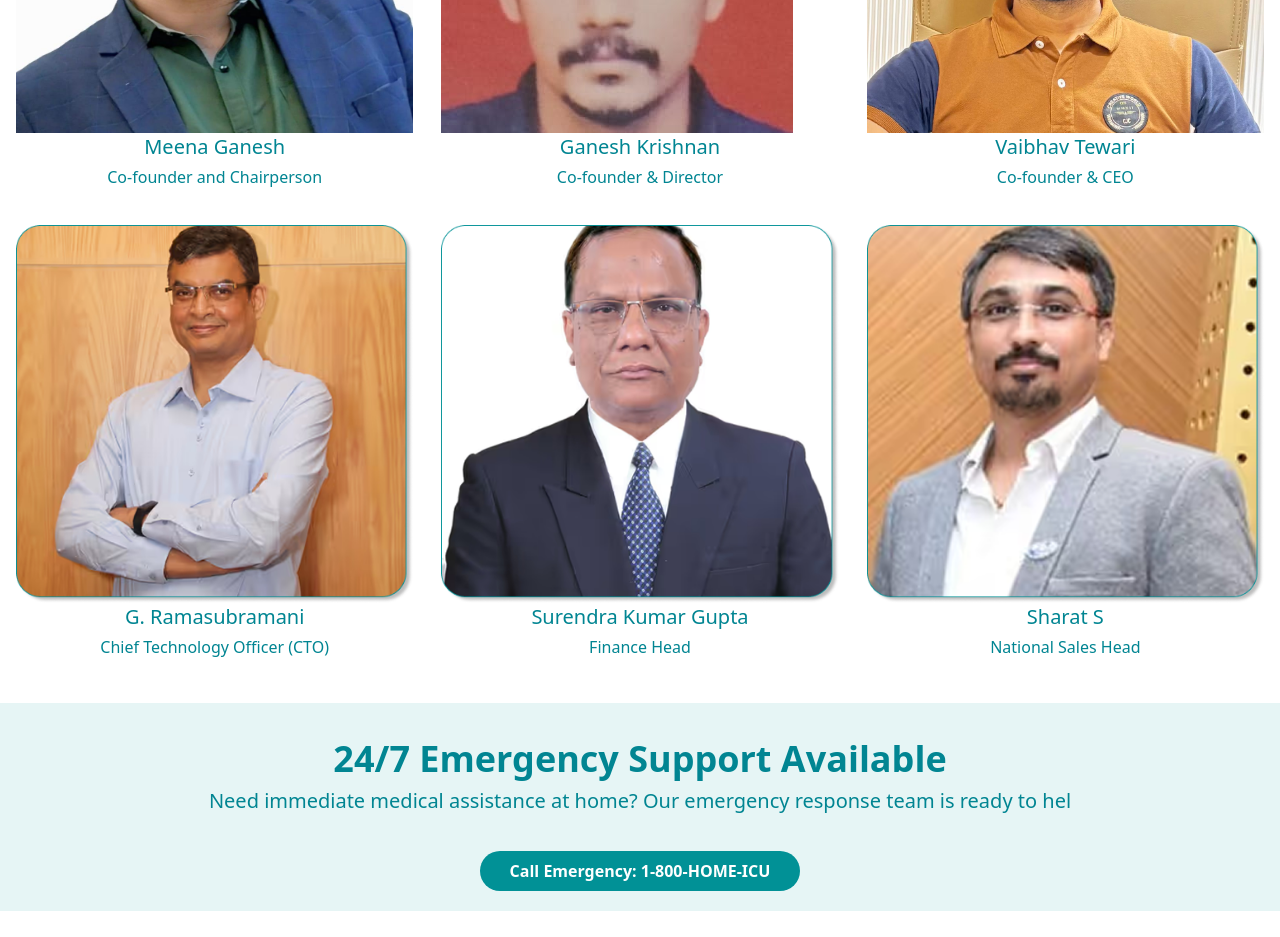
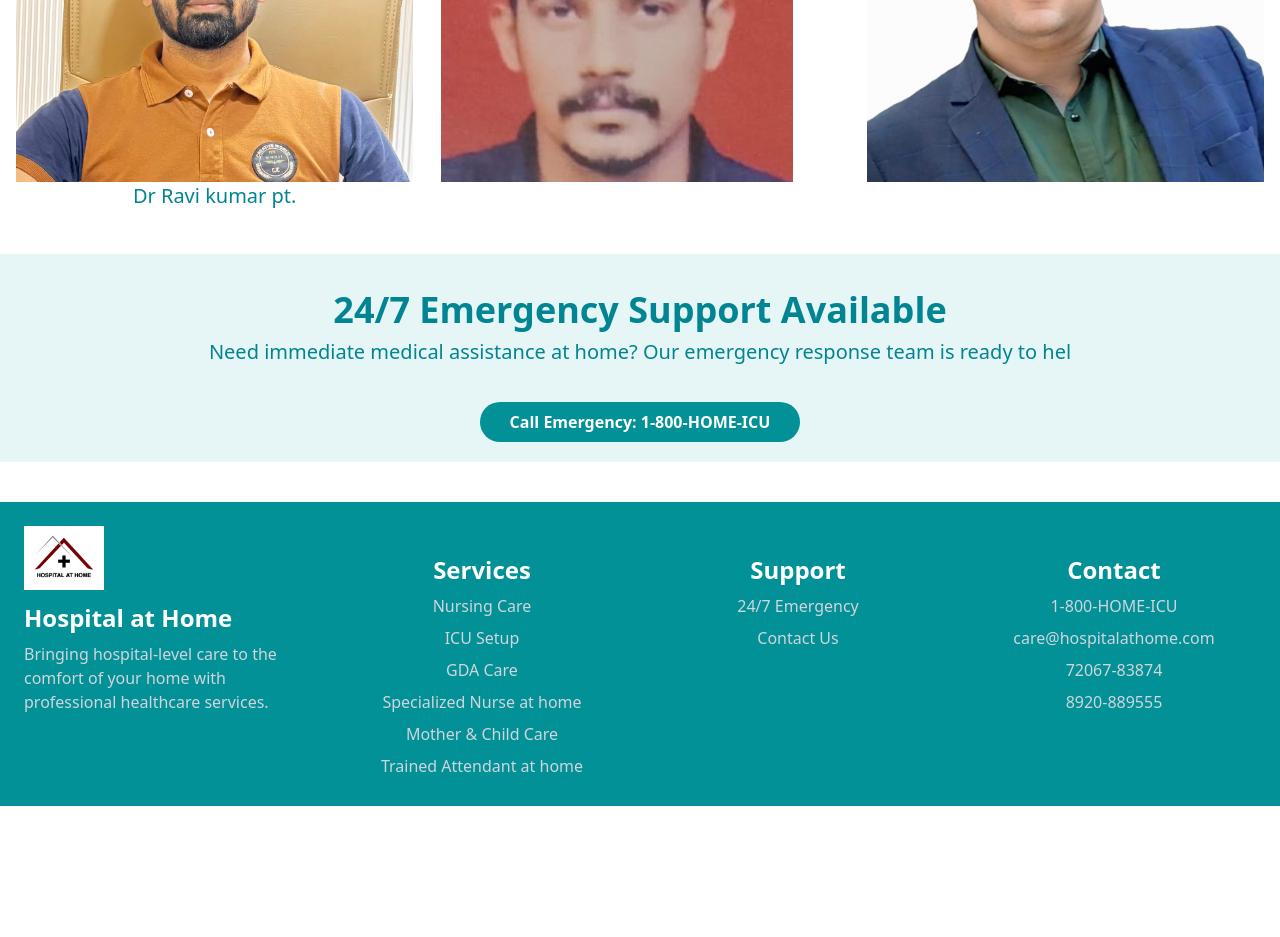
Before and after one commit to ankitWork2001/hospital, a React (Vite) app: page /About in a window 1280 px wide. Shown: the part 1860-2797 px from the top of the page. After the commit the page ends 2666 px from the top, so only its background shows below. Built offline with nearby package versions, Linux system fonts and the light colour scheme.

Commit message:
update code add new button link and whatapp button add remove extra img and  add contact number foter and services and setup responsive

```diff
--- a/src/App.jsx
+++ b/src/App.jsx
@@ -9,6 +9,11 @@ function App() {
   return (
     <>
     <Navbar/>
+     <div className='sticky top-110 flex justify-end z-50 '>
+      <a title='How can i help you' target='_blank' href="https://wa.me/917206783874">
+      <img className=' bg-green-500 rounded-full p-2 w-15 me-2.5 cursor-pointer animate-bounce' src="https://upload.wikimedia.org/wikipedia/commons/thumb/6/6b/WhatsApp.svg/1022px-WhatsApp.svg.png" alt="" /></a>
+
+      </div>
     <AllRoute/>
     <Foter/>
     </>
--- a/src/component/foter/Foter.jsx
+++ b/src/component/foter/Foter.jsx
@@ -9,19 +9,25 @@ const Foter = () => {
                     <p className='text-gray-300 pt-2'>Bringing hospital-level care to the comfort of your home with professional healthcare services.</p>
                 </div>
                 <div className='p-3 text-center'>
-                    <p className='pt-16 text-2xl text-white font-semibold cursor-pointer'>Services</p>
-                    <p className='text-gray-300 pt-2  cursor-pointer'>ICU at Home</p>
+                    <p className='pt-6 text-2xl text-white font-semibold cursor-pointer'>Services</p>
                     <p className='text-gray-300 pt-2  cursor-pointer'>Nursing Care</p>
+                    <p className='text-gray-300 pt-2  cursor-pointer'>ICU Setup</p>
+                    <p className='text-gray-300 pt-2  cursor-pointer'>GDA Care</p>
+                    <p className='text-gray-300 pt-2  cursor-pointer'>Specialized Nurse at home</p>
+                    <p className='text-gray-300 pt-2  cursor-pointer'>Mother & Child Care</p>
+                    <p className='text-gray-300 pt-2  cursor-pointer'>Trained Attendant at home</p>
                 </div>
                 <div className='p-3 text-center'>
-                    <p className='pt-16 text-2xl text-white font-semibold cursor-pointer'>Support</p>
+                    <p className='pt-6 text-2xl text-white font-semibold cursor-pointer'>Support</p>
                     <p className='text-gray-300 pt-2 cursor-pointer'>24/7 Emergency</p>
                     <p className='text-gray-300 pt-2 cursor-pointer'>Contact Us</p>
                 </div>
                 <div className='p-3 text-center'>
-                    <p className='pt-16 text-2xl text-white font-semibold cursor-pointer'>Contact</p>
+                    <p className='pt-6 text-2xl text-white font-semibold cursor-pointer'>Contact</p>
                     <p className='text-gray-300 pt-2 cursor-pointer'>1-800-HOME-ICU</p>
                     <p className='text-gray-300 pt-2 cursor-pointer'>care@hospitalathome.com</p>
+                    <p className='text-gray-300 pt-2 cursor-pointer'>72067-83874</p>
+                    <p className='text-gray-300 pt-2 cursor-pointer'>8920-889555</p>
                 </div>
             </div>
         </div>
--- a/src/component/navbar/Navbar.jsx
+++ b/src/component/navbar/Navbar.jsx
@@ -78,7 +78,7 @@ const Navbar = () => {
                         <p className="flex items-center gap-2 pt-2"><IoIosCall className="text-xl" /> 72067-83874</p>
                         <p className="flex items-center gap-2 pt-2"> <IoIosCall className="text-xl" /> 8920-889555</p>
                     </div>}
-                    <a href="https://wa.me/917206783874">
+                    <a target="_blank" href="https://wa.me/917206783874">
                     <button className="nav-button flex items-center gap-2">
                         WhatsApp <IoLogoWhatsapp className="text-green-500 text-xl" />
                     </button></a>
@@ -104,16 +104,16 @@ const Navbar = () => {
                         </div>
                     </div>
                     <div className="md:hidden">
-                        <button className="border w-full rounded-full flex justify-center gap-2 items-center px-4 py-1.5 text-amber-600">
+                        <button className="border w-full rounded-full flex justify-center gap-2 items-center px-4 py-1.5 text-amber-600 mt-2">
                             Email <MdEmail />
                         </button>
                     </div>
                     <div className="relative">
-                    <button onClick={()=>setCallOpen(!callOpen)}  className="w-full border rounded-xl py-2 mt-2 flex justify-center items-center gap-2 text-amber-600 ">
+                    <button onClick={()=>setCallOpen(!callOpen)}  className="w-full border rounded-xl py-2 mt-2 flex justify-center items-center gap-2 text-amber-600">
                         Book Now <IoIosCall className="text-xl" />
                     </button>
                     <a href="https://wa.me/917206783874">
-                    <button className="nav-button flex items-center gap-2">
+                    <button className="nav-button flex items-center gap-2 mt-2">
                         WhatsApp <IoLogoWhatsapp className="text-green-500 text-xl" />
                     </button></a>
                      { callOpen&& <div className="bg-white rounded-2xl absolute top-14 shadow-2xl p-5 z-50">
--- a/src/component/pages/aboutpage/AboutTeam.jsx
+++ b/src/component/pages/aboutpage/AboutTeam.jsx
@@ -1,10 +1,7 @@
 import React from 'react'
-import teammemberimg1 from "../../../assets/aboutimg/Team-member 1.jpg"
+import teammemberimg1 from "../../../assets/aboutimg/Team-member 3.jpg"
 import teammemberimg2 from "../../../assets/aboutimg/Team-member 2.jpg"
-import teammemberimg3 from "../../../assets/aboutimg/Team-member 3.jpg"
-import teammemberimg4 from "../../../assets/aboutimg/Rectangle 4520.png"
-import teammemberimg5 from "../../../assets/aboutimg/Rectangle 4521.png"
-import teammemberimg6 from "../../../assets/aboutimg/Rectangle 4522.png"
+import teammemberimg3 from "../../../assets/aboutimg/Team-member 1.jpg"
 
 const AboutTeam = () => {
   return (
@@ -17,36 +14,19 @@ const AboutTeam = () => {
           <div className='w-full md:h-90 overflow-hidden'>
             <img src={teammemberimg1} alt="" />
           </div>
-          <p className='text-xl text-center font-medium'>Meena Ganesh</p>
-          <p className='text-center pt-1'>Co-founder and Chairperson</p>
+          <p className='text-xl text-center font-medium'>Dr Ravi kumar pt.</p>
         </div>
         <div className='mt-2 p-1'>
           <div className='w-full md:h-90 overflow-hidden'>
             <img src={teammemberimg2} alt="" />
-          </div>            <p className='text-xl text-center font-medium'>Ganesh Krishnan</p>
-          <p className='text-center pt-1'>Co-founder & Director</p>
+          </div>
         </div>
         <div className='mt-2 p-1'>
           <div className='w-full md:h-90 overflow-hidden'>
             <img src={teammemberimg3} alt="" />
-          </div>            <p className='text-xl text-center font-medium'>Vaibhav Tewari</p>
-          <p className='text-center pt-1'>Co-founder & CEO</p>
+          </div>
         </div>
-        <div className='mt-2 p-1'>
-          <img src={teammemberimg4} alt="" />
-          <p className='text-xl text-center font-medium'>G. Ramasubramani</p>
-          <p className='text-center pt-1'>Chief Technology Officer (CTO)</p>
-        </div>
-        <div className='mt-2 p-1'>
-          <img src={teammemberimg5} alt="" />
-          <p className='text-xl text-center font-medium'>Surendra Kumar Gupta</p>
-          <p className='text-center pt-1'>Finance Head</p>
-        </div>
-        <div className='mt-2 p-1'>
-          <img src={teammemberimg6} alt="" />
-          <p className='text-xl text-center font-medium'>Sharat S</p>
-          <p className='text-center pt-1'>National Sales Head</p>
-        </div>
+
       </div>
     </div>
   )
--- a/src/component/pages/homepage/DasbordSlider.jsx
+++ b/src/component/pages/homepage/DasbordSlider.jsx
@@ -1,4 +1,4 @@
-import React from 'react'
+import React, { useState } from 'react'
 import { IoIosCall } from "react-icons/io";
 import { Swiper, SwiperSlide } from "swiper/react";
 import "swiper/css";
@@ -9,7 +9,7 @@ import femaledoctorimg from '../../../assets/homeimg/image 61.png'
 import arrowimg from "../../../assets/homeimg/image 50.png"
 
 const DasbordSlider = () => {
-
+const [callOpen,setCallOpen] = useState(false)
   const slides = [
     {
       title: "Hospital Care at Your Home",
@@ -24,7 +24,7 @@ const DasbordSlider = () => {
   ];
   return (
     <div className='dasboradmain'>
-      <div className="w-full max-w-6xl mx-auto mt-5">
+      <div className="w-full max-w-6xl mx-auto mt-2">
         <Swiper
           pagination={{ clickable: true }}
           autoplay={{ delay: 4000 }}
@@ -41,13 +41,21 @@ const DasbordSlider = () => {
                     {slide.title}
                   </h2>
                   <p className="mb-6">{slide.desc}</p>
-                  <div className="flex gap-4">
-                    <button className="px-5 py-2 border-2 border-amber-500 text-amber-500 rounded-full cursor-pointer font-bold text-lg">
+                  <div className="md:flex sm:flex flex-wrap gap-6 mt-5 relative items-center">
+                    <a target='_blank' href="https://wa.me/917206783874">
+                    <button className="px-5 py-2 border-2 border-amber-500 text-amber-500 rounded-full cursor-pointer font-bold text-lg mt-3 hover:bg-amber-500 hover:text-white">
                       Book Appointment
                     </button>
-                    <button className="px-5 py-2 bg-[#019196] flex items-center gap-3 text-white cursor-pointer font-bold text-lg rounded-full">
+                    </a>
+                    <div>
+                      <button onClick={()=>setCallOpen(!callOpen)} className="px-5 py-2 bg-[#019196] flex items-center gap-3 text-white cursor-pointer font-bold text-lg rounded-full mt-3 hover:border-[#019196] hover:border hover:bg-white hover:text-[#019196]">
                       Call Now <p className='font-bold text-xl'><IoIosCall/></p>
                     </button>
+                     { callOpen && <div className="bg-white rounded-2xl absolute top-14 shadow-2xl p-5 z-50">
+                        <p className="flex items-center gap-2 pt-2"><IoIosCall className="text-xl" /> 72067-83874</p>
+                        <p className="flex items-center gap-2 pt-2"> <IoIosCall className="text-xl" /> 8920-889555</p>
+                    </div>}
+                    </div>
                   </div>
                 </div>
                 </div>
--- a/src/component/pages/homepage/EnquireMedical.jsx
+++ b/src/component/pages/homepage/EnquireMedical.jsx
@@ -2,13 +2,12 @@ import React from 'react'
 import medicalimg1 from "../../../assets/homeimg/Rectangle 4466.png"
 import medicalimg2 from "../../../assets/homeimg/Rectangle 4462.png"
 import medicalimg3 from "../../../assets/homeimg/Rectangle 4463.png"
-import medicalimg4 from "../../../assets/homeimg/Rectangle 4464.png"
 
 const EnquireMedical = () => {
     return (
         <div className='mt-3'>
             <p className='text-center font-medium text-3xl pt-2 textcolor'>Medical Equipment from Hospital at home</p>
-            <div className='grid md:grid-cols-4 gap-4 p-3 mt-4'>
+            <div className='grid md:grid-cols-3 gap-4 p-3 mt-4'>
                 <div className='card-service'>
                     <img className='w-full' src={medicalimg1} alt="medical-img" />
                     <button className='border rounded-3xl p-1.5 px-4 mt-4 cursor-pointer  textcolor'>Enquire Now</button>
@@ -21,10 +20,6 @@ const EnquireMedical = () => {
                     <img className='w-full' src={medicalimg3} alt="medical-img" />
                     <button className='border rounded-3xl p-1.5 px-4 mt-4 cursor-pointer  textcolor'>Enquire Now</button>
                 </div>
-                <div className='card-service'>
-                    <img className='w-full' src={medicalimg4} alt="medical-img" />
-                    <button className='border rounded-3xl p-1.5 px-4 mt-4 cursor-pointer  textcolor'>Enquire Now</button>
-                </div>
             </div>
 
         </div>
--- a/src/component/pages/homepage/HomeLayout.jsx
+++ b/src/component/pages/homepage/HomeLayout.jsx
@@ -9,6 +9,7 @@ import Offers from './Offers'
 import Gallery from './Gallery'
 import Partner from './Partner'
 import Emergency from './Emergency'
+
 
 const HomeLayout = () => {
   return (
--- a/src/component/pages/medical/MedicalDasborad.jsx
+++ b/src/component/pages/medical/MedicalDasborad.jsx
@@ -1,8 +1,9 @@
-import React from 'react'
+import React, { useState } from 'react'
 import { IoIosCall } from "react-icons/io";
 import patientimg from "../../../assets/medicalimg/image 59.png"
 
 const MedicalDasborad = () => {
+  const [callOpen,setCallOpen] = useState(false)
   return (
     <div>
        <div className='bg-[#E6F5F5]'>
@@ -11,9 +12,16 @@ const MedicalDasborad = () => {
                     <div className='p-2'>
                         <p className='slider-heading'>Buy or Rent Medical Equipment from Hospital at home </p>
                         <p className='slider-heading-2'>Convenient, personalized medical care delivered in the comfort of your home.</p>
-                       <div className='flex gap-6 mt-5'>
-                         <button className='border border-amber-500 text-amber-500 rounded-2xl p-1.5 px-5'>Book Appointment </button>
-                        <button className='nav-button'>Call Now   <p className="text-2xl">< IoIosCall /></p></button>
+                       <div className='md:flex sm:flex flex-wrap gap-6 mt-5 relative items-center'>
+                        <a target='_blank' href="https://wa.me/917206783874">
+                         <button className='border border-amber-500 text-amber-500 rounded-2xl p-1.5 px-5 mt-3'>Book Appointment </button></a>
+                         <div>
+                        <button onClick={()=>setCallOpen(!callOpen)} className='nav-button mt-3'>Call Now   <p className="text-2xl">< IoIosCall /></p></button>
+                         { callOpen&& <div className="bg-white rounded-2xl absolute  md:top-14 shadow-2xl p-5 z-50">
+                        <p className="flex items-center gap-2 pt-2"><IoIosCall className="text-xl" /> 72067-83874</p>
+                        <p className="flex items-center gap-2 pt-2"> <IoIosCall className="text-xl" /> 8920-889555</p>
+                    </div>}
+                         </div>
                        </div>
                     </div>
                   </div>
--- a/src/component/pages/servicepage/ServiceDashboard.jsx
+++ b/src/component/pages/servicepage/ServiceDashboard.jsx
@@ -1,8 +1,9 @@
-import React from 'react'
+import React, { useState } from 'react'
 import { IoIosCall } from "react-icons/io";
 import doctorpatientimg from "../../../assets/serviceimg/image 50 (1).png"
 
 const ServiceDashboard = () => {
+  const [callOpen,setCallOpen] = useState(false)
   return (
     <div>
       <div className='dasboradmain'>
@@ -11,9 +12,17 @@ const ServiceDashboard = () => {
               <div className='p-2'>
                   <p className='slider-heading'>Our Comprehensive Services</p>
                   <p className='slider-heading-2'>We provide complete hospital-level care in your home with professional medical staff and advanced equipment</p>
-                 <div className='flex gap-6 mt-5'>
-                   <button className='border border-amber-500 text-amber-500 rounded-2xl p-1.5 px-5'>Book Appointment </button>
-                  <button className='nav-button'>Call Now   <p className="text-2xl">< IoIosCall /></p></button>
+                 <div className='md:flex sm:flex flex-wrap gap-6 mt-5 relative items-center'>
+                  <a target='_blank' href="https://wa.me/917206783874">
+                   <button className='border border-amber-500 text-amber-500 rounded-2xl p-1.5 px-5 mt-3'>Book Appointment </button>
+                   </a>
+                   <div>
+                  <button onClick={()=>setCallOpen(!callOpen)} className='nav-button mt-3'>Call Now   <p className="text-2xl">< IoIosCall /></p></button>
+                         { callOpen&& <div className="bg-white rounded-2xl absolute md:top-14 shadow-2xl p-5 z-50">
+                        <p className="flex items-center gap-2 pt-2"><IoIosCall className="text-xl" /> 72067-83874</p>
+                        <p className="flex items-center gap-2 pt-2"> <IoIosCall className="text-xl" /> 8920-889555</p>
+                    </div>}
+                   </div>
                  </div>
               </div>
             </div>
```
Also changed, not shown: src/assets/homeimg/Rectangle 4464.png (deleted).
